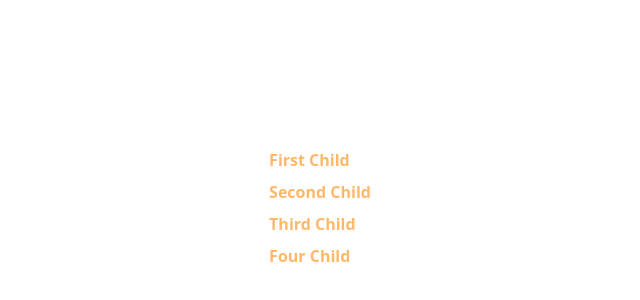
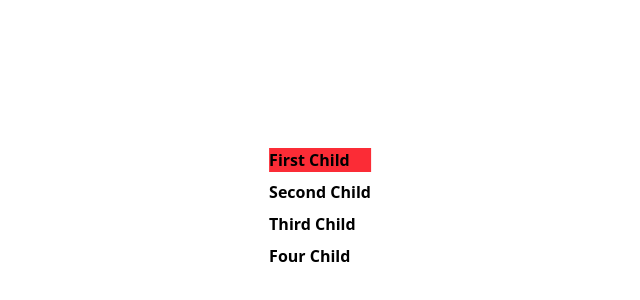
Before and after one commit to arsalannury/Learn_New_Front_Features, a React (Vite) app: page / in a window 1280 px wide. Shown: the part 196-496 px from the top of the page, without its empty margins (320-960 px from the left). Built offline with nearby package versions, Linux system fonts and the light colour scheme.

Commit message:
--test-nth-didnt-work

```diff
--- a/src/App.tsx
+++ b/src/App.tsx
@@ -1,7 +1,7 @@
 function App() {
   return (
     <>
-      <div className="absolute top-[50%] left-[50%] translate-x-[-50%] translate-y-[-50%] nth-[odd]:text-orange-300">
+      <div className="absolute top-[50%] left-[50%] translate-x-[-50%] translate-y-[-50%] [&>*:nth-child(1)]:bg-red-500">
         <p className="mt-2 font-bold">First Child</p>
         <p className="mt-2 font-bold">Second Child</p>
         <p className="mt-2 font-bold">Third Child</p>
```
